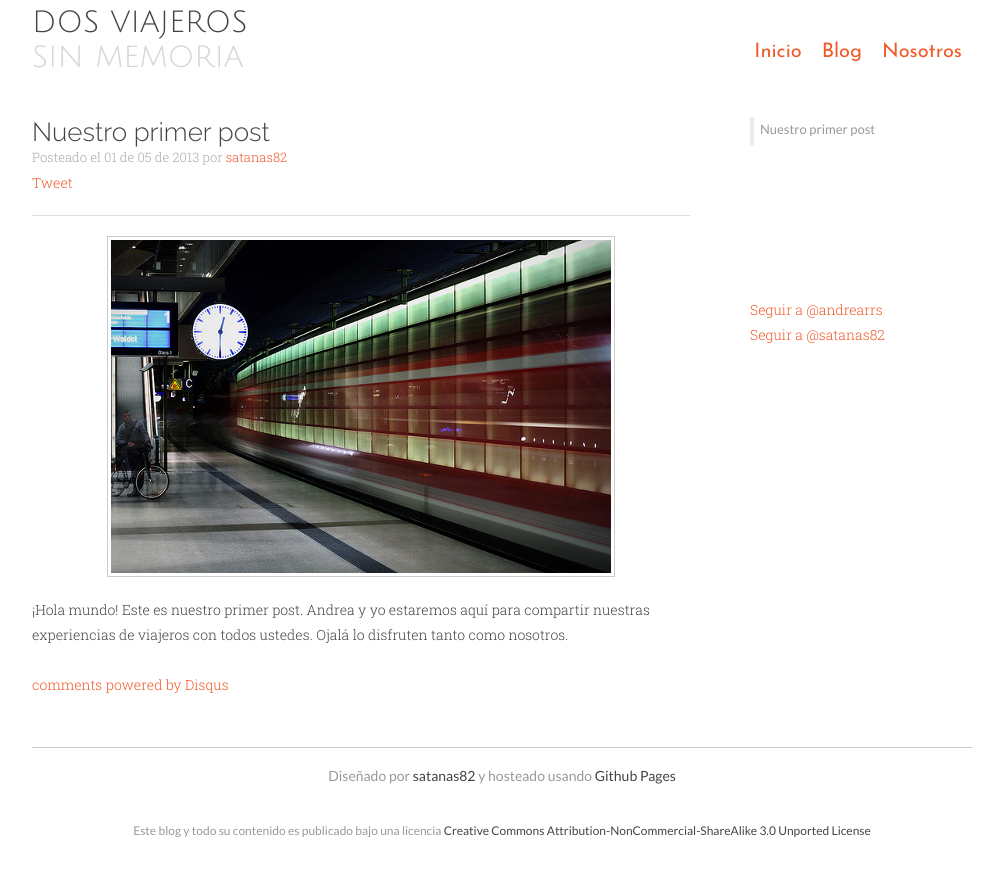
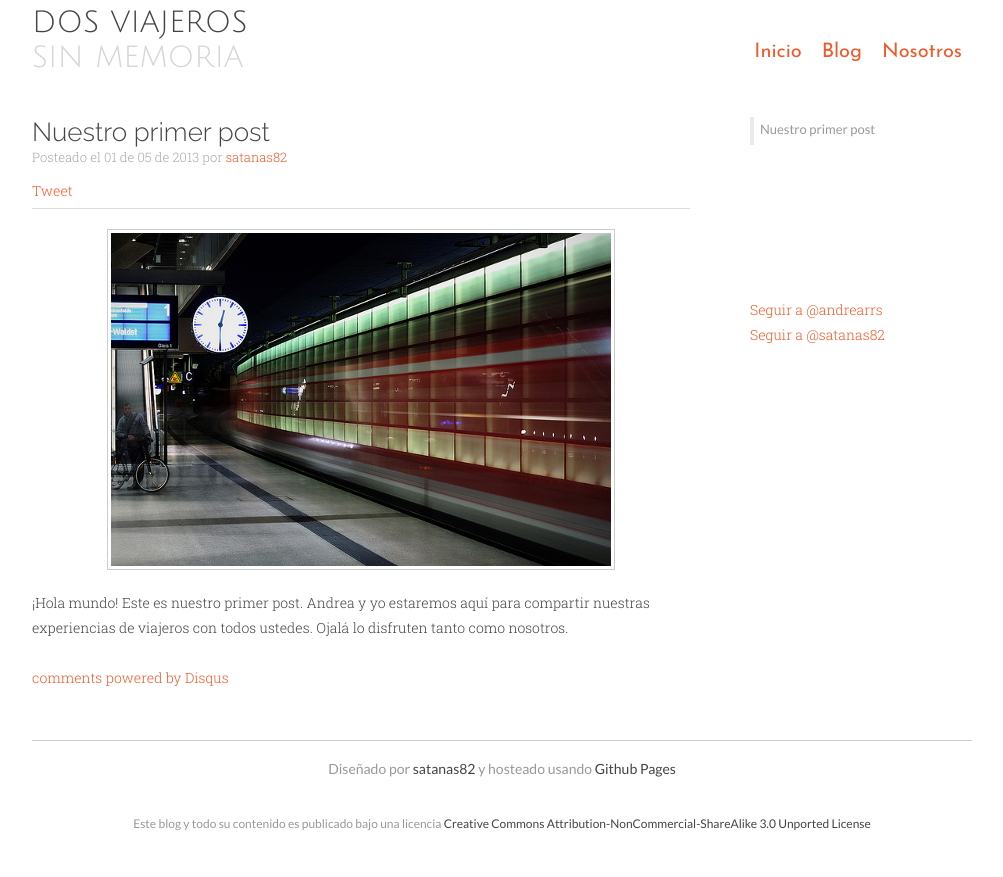
Before and after one commit to satanas/dosviajeros, a Jekyll site: the page built from _posts/2013-05-01-primer-post.md, in a window 1280 px wide. Shown: the top 877 px of the page, without its empty margins (138-1141 px from the left). Built offline with Jekyll 4.4.1, drawn with Linux system fonts in a browser that asks for light colours; Markdown is read by kramdown in place of the engine named in the settings; comment, search, counter and statistics services are not loaded.

Commit message:
Improved style again

```diff
--- a/stylesheets/style.css
+++ b/stylesheets/style.css
@@ -78,13 +78,13 @@ header {
 #post h2 {
     font-weight: 300;
     font-size: 13px;
-    margin: 0 0;
+    margin-bottom: 8px;
     color: #aaa;
 }
 
 #post .body {
     border-top: 1px solid #ddd;
-    margin-top: 20px;
+    margin-top: 5px;
 }
 
 #post .body p {
```
